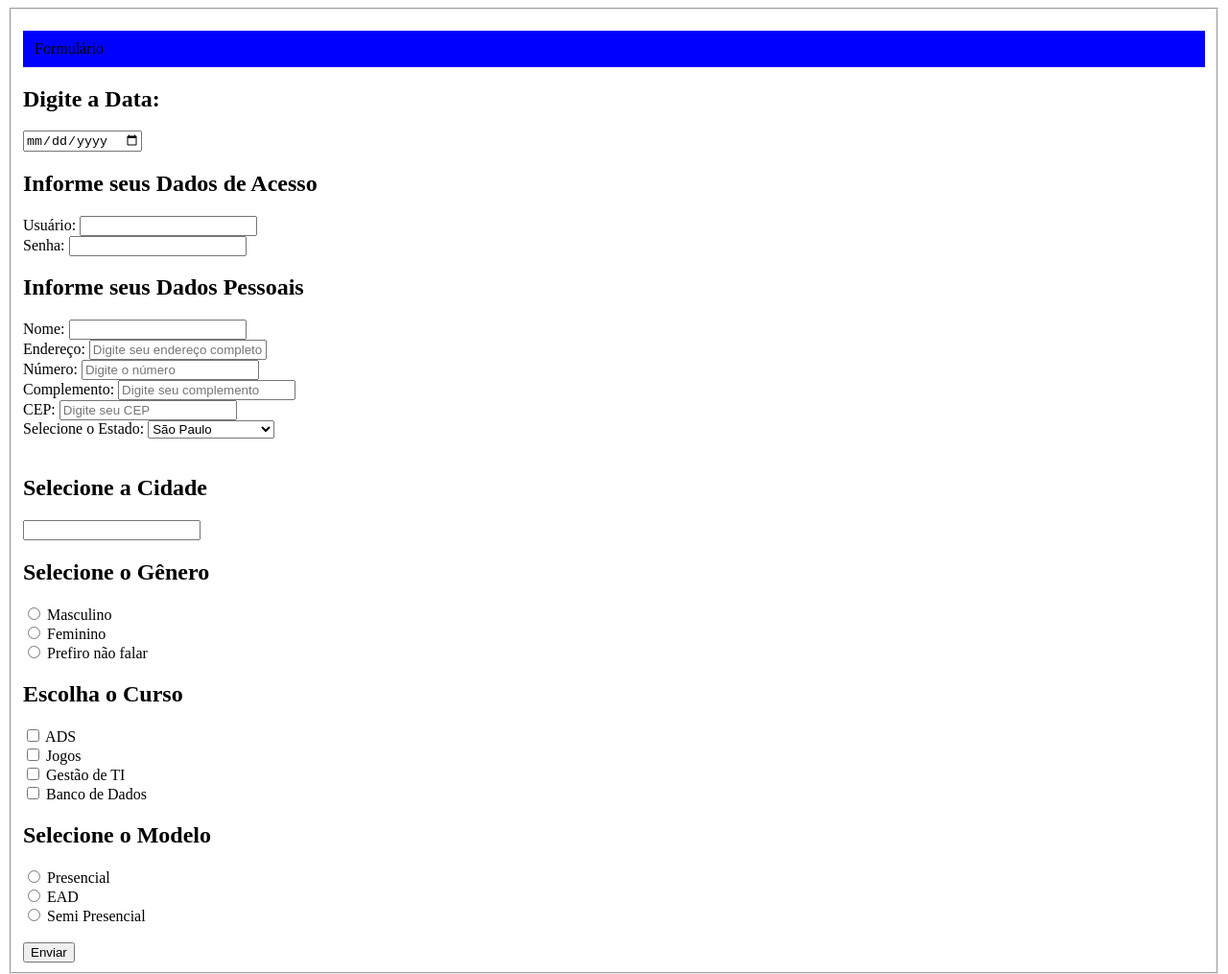
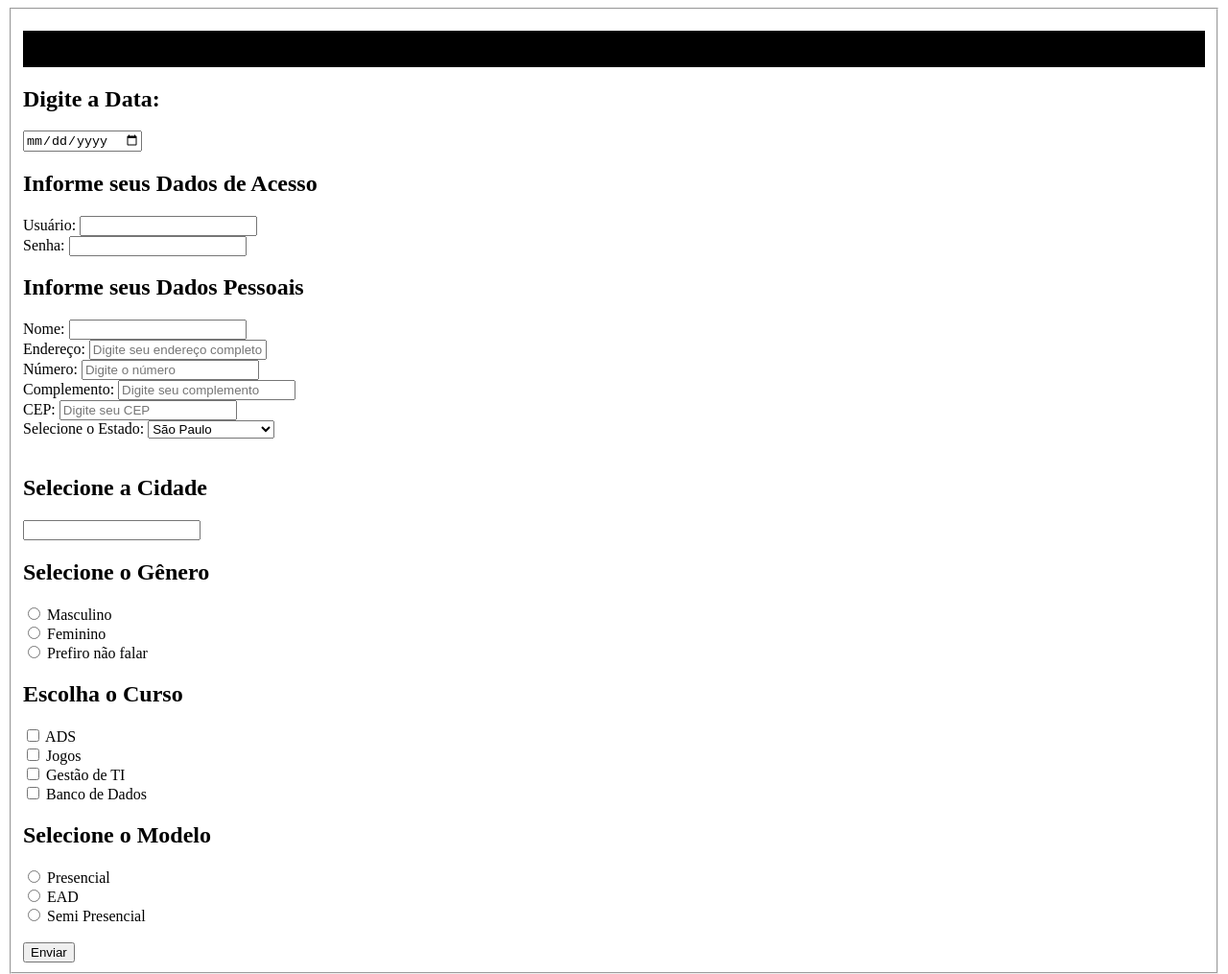
Before and after one commit to DoctorFlin/WebDesign_2024_T2, a plain HTML site: page HTMLFormularios.html in a window 1280 px wide. Shown: the whole page at 96% size. Drawn offline with Linux system fonts and the light colour scheme.

Commit message:
Update style.css
K

```diff
--- a/style.css
+++ b/style.css
@@ -1,4 +1,6 @@
 .destaque {
-    background-color: blue;
+    background-color: black;
+    border: 2px white;
+
     padding: 10px;
 }
```
